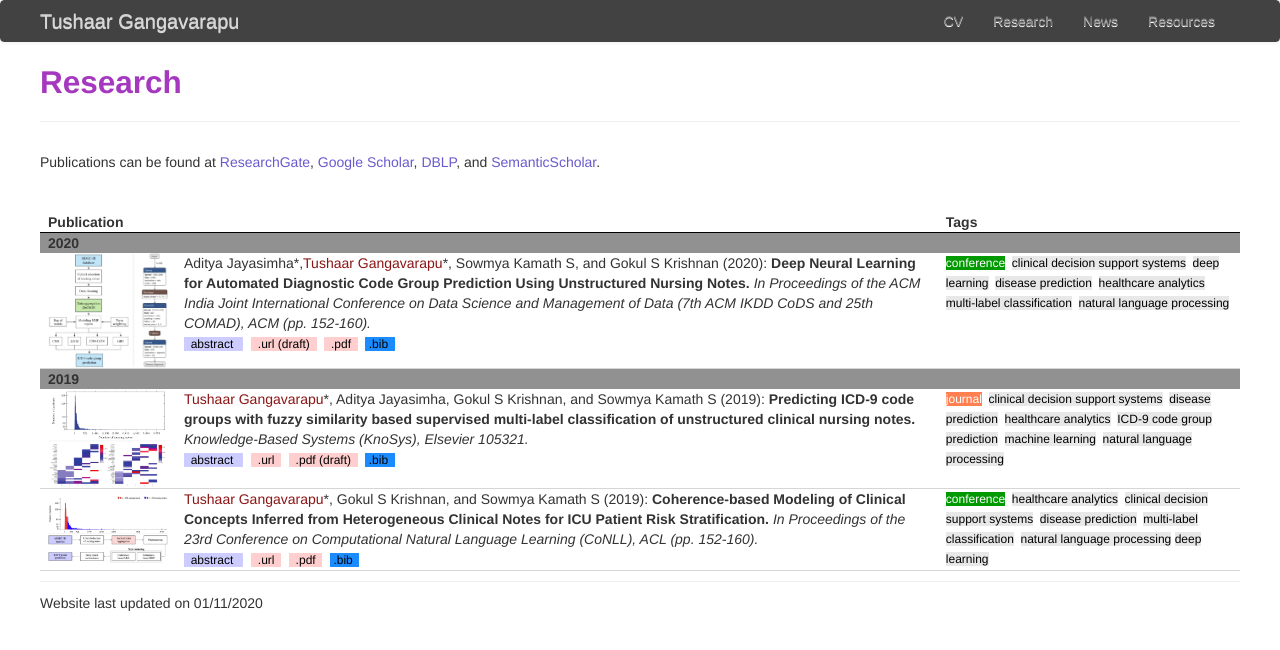
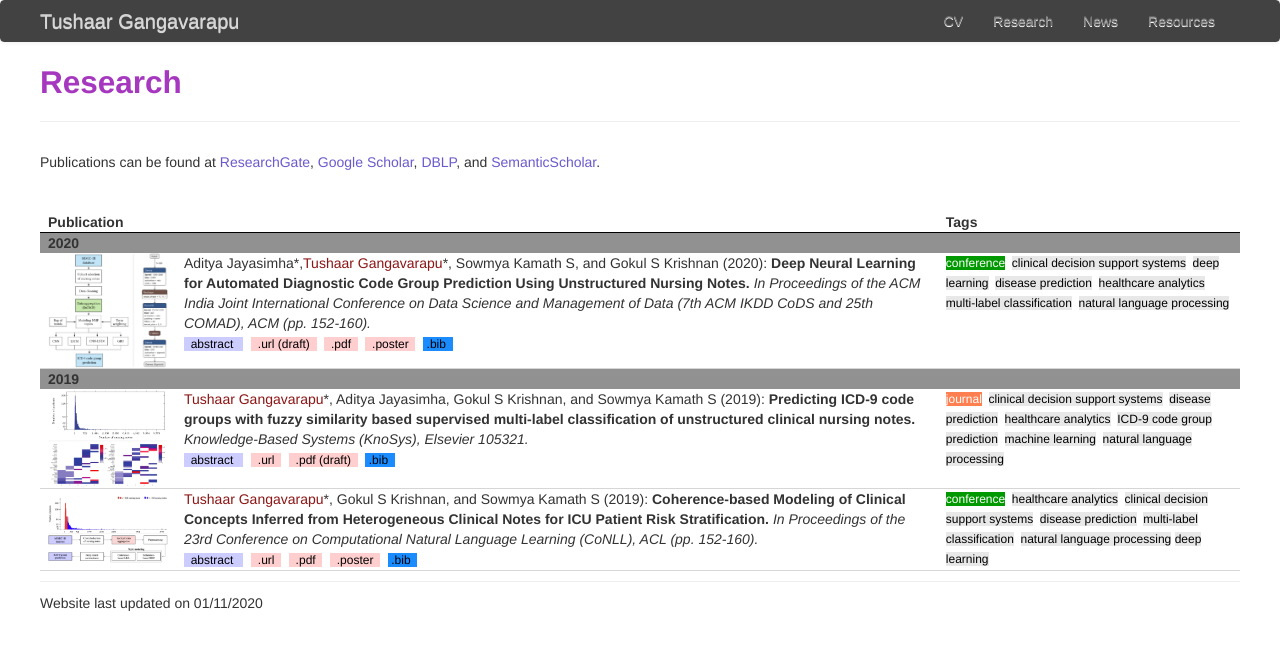
Before and after one commit to TushaarGVS/tushaargvs.github.io, a Jekyll site: the page built from pages/research.html, in a window 1280 px wide. Shown: the top 650 px of the page. Built offline with Jekyll 4.4.1, drawn with Linux system fonts in a browser that asks for light colours; nearby versions of some CDN libraries.

Commit message:
Customizing the website

```diff
--- a/pages/research.html
+++ b/pages/research.html
@@ -82,6 +82,8 @@ description: Tushaar Gangavarapu's research
       <span style="color:white;background-color:#FFCECE;font-size:12px;cursor: pointer;"> <a href="https://doi.org/10.1145/3371158.3371176" target="_blank"><font color="black">&nbsp; .url (draft) &nbsp;</font></a></span>&nbsp;
 
       <span style="color:white;background-color:#FFCECE;cursor: pointer;font-size:12px;"> <a href="../assets/publications/cods-comad-2020.pdf"><font color="black">&nbsp; .pdf &nbsp;</font></a></span>&nbsp;
+
+      <span style="color:white;background-color:#FFCECE;cursor: pointer;font-size:12px;"> <a href="../assets/publications/cods-comad-2020-poster.pdf"><font color="black">&nbsp; .poster &nbsp;</font></a></span>&nbsp;
 
       <span style="color:white;background-color:#1a8cff;cursor: pointer;font-size:12px;" onclick="
         $('.bib-dialog').dialog({
@@ -232,6 +234,8 @@ description: Tushaar Gangavarapu's research
 
       <span style="color:white;background-color:#FFCECE;cursor: pointer;font-size:12px;"> <a href="../assets/publications/conll-2019.pdf"><font color="black">&nbsp; .pdf &nbsp;</font></a></span>&nbsp;
 
+      <span style="color:white;background-color:#FFCECE;cursor: pointer;font-size:12px;"> <a href="../assets/publications/conll-2019-poster.pdf"><font color="black">&nbsp; .poster &nbsp;</font></a></span>&nbsp;
+
       <span style="color:white;background-color:#1a8cff;cursor: pointer;font-size:12px;" onclick="
         $('.bib-dialog').dialog({
           modal: true,
```
Also changed, not shown: 2 other files.
